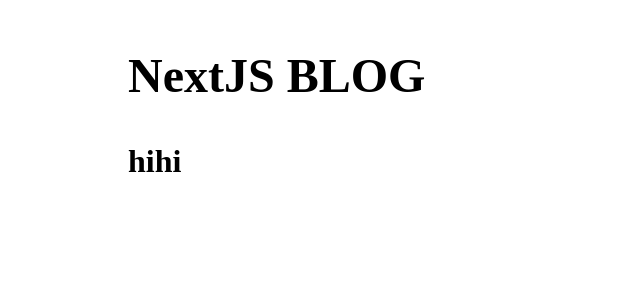
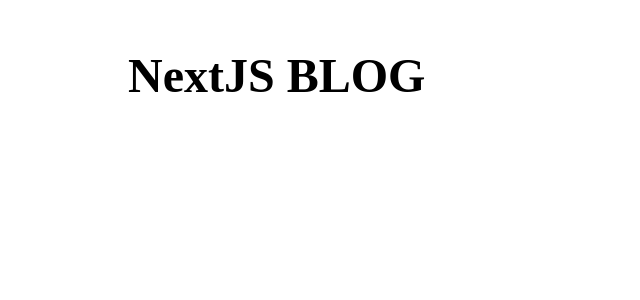
Before and after one commit to SeungGukYoo/NextJS-Blog, a Next.js app: page /1 in a window 1280 px wide. Shown: the top 300 px of the page, without its empty margins (0-640 px from the left). Built offline with nearby package versions, Linux system fonts and the light colour scheme.

Commit message:
코드 정리

```diff
--- a/app/[id]/page.tsx
+++ b/app/[id]/page.tsx
@@ -1,5 +1,5 @@
 import { Metadata } from "next";
-import React, { useCallback } from "react";
+import React from "react";
 import PostContent from "../../ui/postContent";
 import { getPost, getPostParams } from "../../util/getPost";
 
@@ -27,13 +27,13 @@
   return post;
 }
 
-export default async function Page({ params }) {
+async function Page({ params }) {
   const postData = await getPostContent(params);
 
   return (
     <>
-      <h1>hihi</h1>
       <PostContent content={postData.content} />
     </>
   );
 }
+export default Page;
```
